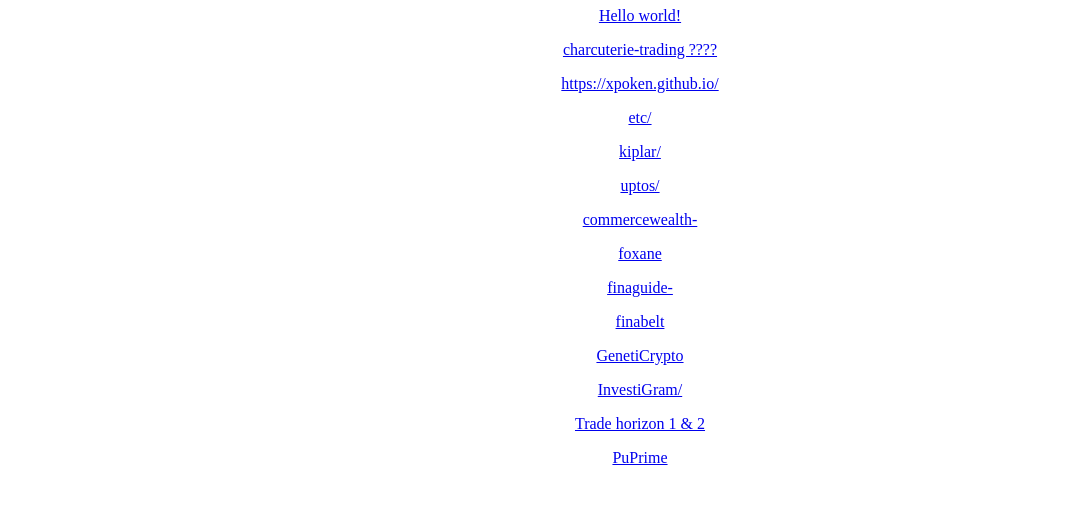
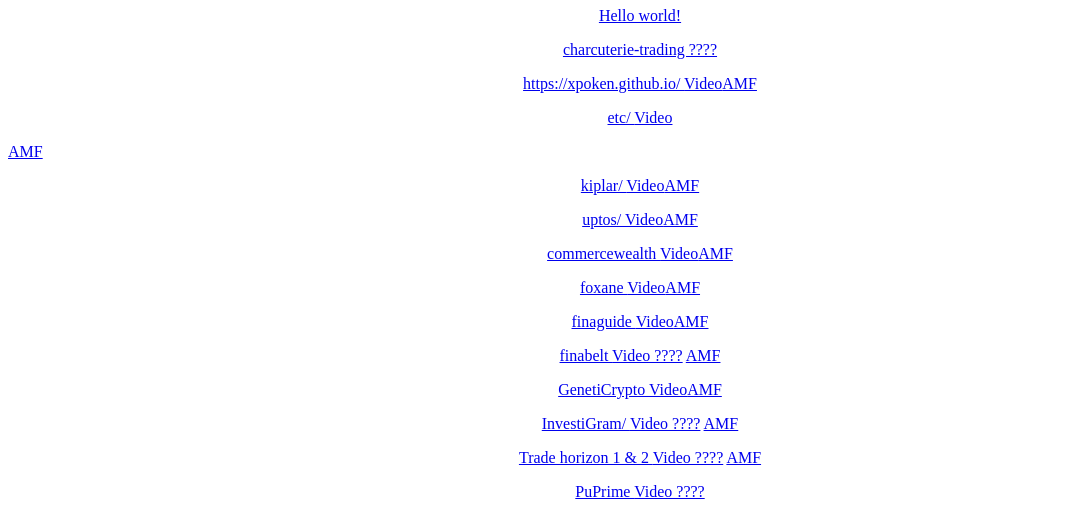
Before and after one commit to Xpoken/charcuterie-trading, a plain HTML site: page index.html in a window 1280 px wide. Shown: the part 426-937 px from the top of the page, without its empty margins (0-1078 px from the left). Drawn offline with Linux system fonts and the light colour scheme.

Commit message:
Add files via upload

```diff
--- a/index.html
+++ b/index.html
@@ -29,31 +29,37 @@
       </p>
       <!------------------------------------------------------------------------------>
 
+
+
      <!----Nos franchises de Charcuterie-Trading-------------------------------------------------------------------------->
       <h1 class="tbk__title kl-font-alt fs-xl fw-bold" align="center"><a href="https://www.youtube.com/watch?v=qdcLRNvPef4&amp;list=PLbBT_u2YMsbRlVb8OL88S-kstH_6OWUxb"
         target="_blank">Xpoken PARIS  : Nos franchises de Charcuterie-Trading </a></h1>
-      <p style="text-align: center;"><a href="https://xpoken.github.io/" target="_blank">Hello   world!</a></p>
+              <p style="text-align: center;"><a href="https://xpoken.github.io/" target="_blank">Hello   world!</a></p>
 
 
       <p style="text-align: center;"><a href="https://xpoken.github.io/charcuterie-trading " target="_blank">charcuterie-trading ????</a></p>
       <!-- <p style="text-align: center;"><a href="https://xpoken.github.io/ brigade-feline" target="_blank"> brigade-feline  </a></p>  -->
 
-      <p style="text-align: center;"><a href="https://xpoken.github.io/" target="_blank">https://xpoken.github.io/</a></p>
-      <p style="text-align: center;"><a href="https://xpoken.github.io/etc" target="_blank">etc/</a></p>
-      <p style="text-align: center;"><a href="https://xpoken.github.io/kiplar" target="_blank">kiplar/</a></p>
-      <p style="text-align: center;"><a href="https://xpoken.github.io/uptos" target="_blank">uptos/</a> </p>
-      <p style="text-align: center;"><a href="https://xpoken.github.io/commercewealth" target="_blank">commercewealth-</a></p>
-      <p style="text-align: center;"><a href="https://xpoken.github.io/foxane" target="_blank">foxane</a></p>
-      <p style="text-align: center;"><a href="https://xpoken.github.io/finaguide" target="_blank">finaguide-</a></p>
-      <p style="text-align: center;"><a href="https://xpoken.github.io/finabelt" target="_blank">finabelt</a></p>
-      <p style="text-align: center;"><a href="https://xpoken.github.io/GenetiCrypto/" target="_blank">GenetiCrypto</a></p>
-      <p style="text-align: center;"><a href="https://xpoken.github.io/InvestiGram/" target="_blank">InvestiGram/</a></p>
-      <p style="text-align: center;"><a href="https://xpoken.github.io/trade-horizon/" target="_blank">Trade horizon 1 & 2</a></p>
-      <p style="text-align: center;"><a href="https://xpoken.github.io/puprime/" target="_blank">PuPrime</a></p>
+      <p style="text-align: center;"><a href="https://xpoken.github.io/" target="_blank">https://xpoken.github.io/  </a><a href="https://youtu.be/Rxzqnh27eVM" target="_blank">Video</a><a href="https://www.amf-france.org/fr/espace-epargnants/proteger-son-epargne/listes-noires-et-mises-en-garde?page=0&key=xpoken" target="_blank">AMF</a>  </p>
+      <p style="text-align: center;"><a href="https://xpoken.github.io/etc" target="_blank">etc/   </a><a href="https://youtu.be/3HJV5awxWws" target="_blank">Video</a></p><a href="https://www.amf-france.org/fr/espace-epargnants/proteger-son-epargne/listes-noires-et-mises-en-garde?page=0&key=europatradecapital" target="_blank">AMF</a>  </p>
+      <p style="text-align: center;"><a href="https://xpoken.github.io/kiplar" target="_blank">kiplar/   </a><a href="https://youtube.com/shorts/rxg-Woo0sZs?feature=share" target="_blank">Video</a><a href="https://www.amf-france.org/fr/espace-epargnants/proteger-son-epargne/listes-noires-et-mises-en-garde?page=0&key=kiplar" target="_blank">AMF</a>  </p>
+      <p style="text-align: center;"><a href="https://xpoken.github.io/uptos" target="_blank">uptos/   </a><a href="https://youtube.com/shorts/nhEjya2cH20?feature=share" target="_blank">Video</a><a href="https://www.amf-france.org/fr/espace-epargnants/proteger-son-epargne/listes-noires-et-mises-en-garde?page=0&key=uptos" target="_blank">AMF</a>  </p>
+      <p style="text-align: center;"><a href="https://xpoken.github.io/commercewealth" target="_blank">commercewealth   </a><a href="https://youtube.com/shorts/Jyed0ftmigs?feature=share" target="_blank">Video</a><a href="https://www.amf-france.org/fr/espace-epargnants/proteger-son-epargne/listes-noires-et-mises-en-garde?page=0&key=commercewealth" target="_blank">AMF</a>  </p>
+      <p style="text-align: center;"><a href="https://xpoken.github.io/foxane" target="_blank">foxane  </a><a href="https://youtube.com/shorts/Jyed0ftmigs?feature=share" target="_blank">Video</a><a href="https://www.amf-france.org/fr/espace-epargnants/proteger-son-epargne/listes-noires-et-mises-en-garde?page=0&key=foxane" target="_blank">AMF</a>  </p>
+      <p style="text-align: center;"><a href="https://xpoken.github.io/finaguide" target="_blank">finaguide </a><a href="https://youtube.com/shorts/Nos0z35jXuY?feature=share" target="_blank">Video</a><a href="https://www.amf-france.org/fr/espace-epargnants/proteger-son-epargne/listes-noires-et-mises-en-garde?page=0&key=finaguide" target="_blank">AMF</a>  </p>
+      <p style="text-align: center;"><a href="https://xpoken.github.io/finabelt" target="_blank">finabelt   </a><a href="https://youtube.com/shorts/Nos0z35jXuY?feature=share" target="_blank">Video ????</a> <a href="https://www.amf-france.org/fr/espace-epargnants/proteger-son-epargne/listes-noires-et-mises-en-garde?page=0&key=finabelt" target="_blank">AMF</a></p>
+      <p style="text-align: center;"><a href="https://xpoken.github.io/GenetiCrypto/" target="_blank">GenetiCrypto </a><a href="https://youtube.com/shorts/GoBP_4MdXls?feature=share" target="_blank">Video</a><a href="https://www.amf-france.org/fr/espace-epargnants/proteger-son-epargne/listes-noires-et-mises-en-garde?page=0&key=geneticrypto" target="_blank">AMF</a></p>
+      <p style="text-align: center;"><a href="https://xpoken.github.io/InvestiGram/" target="_blank">InvestiGram/   </a><a href="https://youtube.com/shorts/Nos0z35jXuY?feature=share" target="_blank">Video ????</a> </a><a href="https://www.amf-france.org/fr/espace-epargnants/proteger-son-epargne/listes-noires-et-mises-en-garde?page=0&key=investigram" target="_blank">AMF</a></p>
+      <p style="text-align: center;"><a href="https://xpoken.github.io/trade-horizon/" target="_blank">Trade horizon 1 & 2   </a><a href="https://youtube.com/shorts/Nos0z35jXuY?feature=share" target="_blank">Video ????</a> <a href="https://www.amf-france.org/fr/espace-epargnants/proteger-son-epargne/listes-noires-et-mises-en-garde?page=0&key=horizon.com" target="_blank">AMF</a></p>
+      <p style="text-align: center;"><a href="https://xpoken.github.io/puprime/" target="_blank">PuPrime   </a><a href="https://youtube.com/shorts/Nos0z35jXuY?feature=share" target="_blank">Video ????</a>
+      </p>
 
 
-
-
+        <p align="center">
+     <!---#AnonymousPIG iframe --------------------------------------------------------------------->
+     <iframe width="560" height="315" src="https://www.youtube.com/embed/2fOJe_GaTAs" title="YouTube video player" frameborder="0" allow="accelerometer; autoplay; clipboard-write; encrypted-media; gyroscope; picture-in-picture" allowfullscreen></iframe>
+      <!------------------------------------------------------------------------------>
+    </p>
      <p align="center"><br>
 
       <div style="text-align: center;">
```
